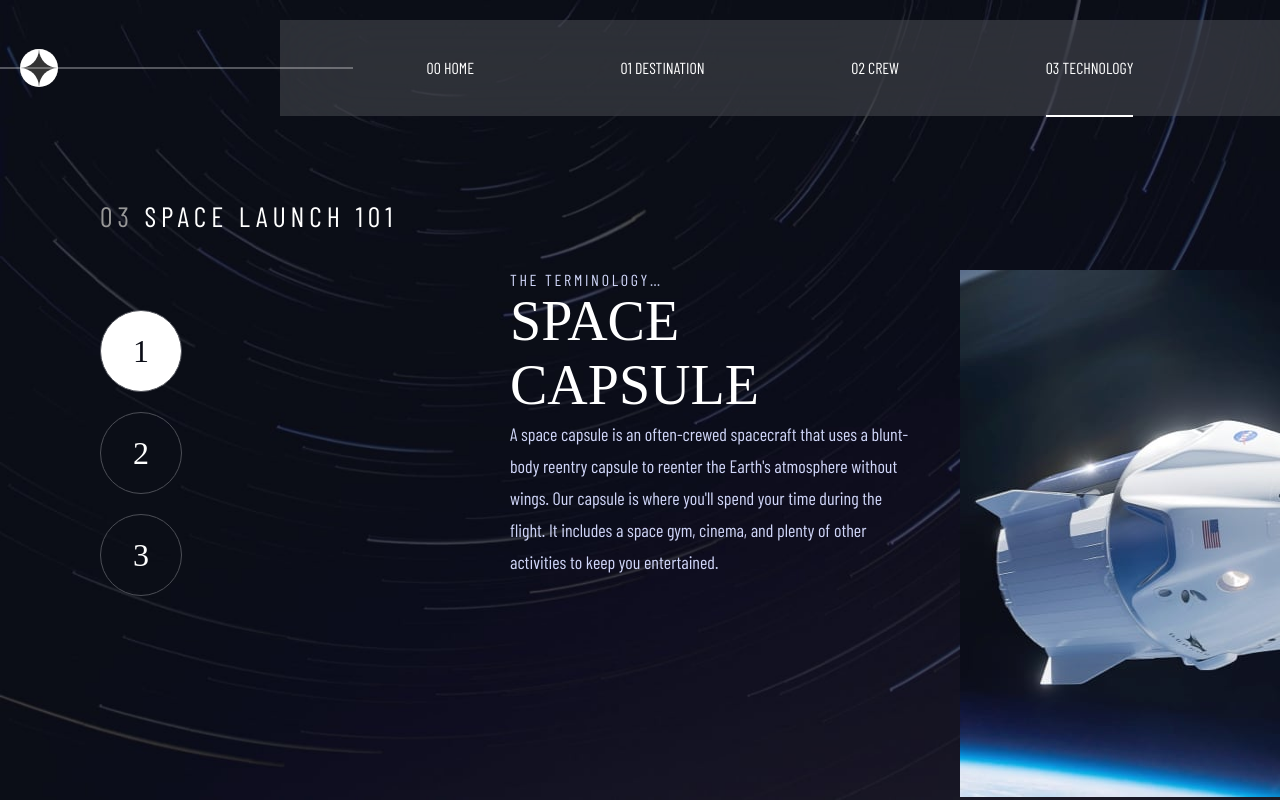
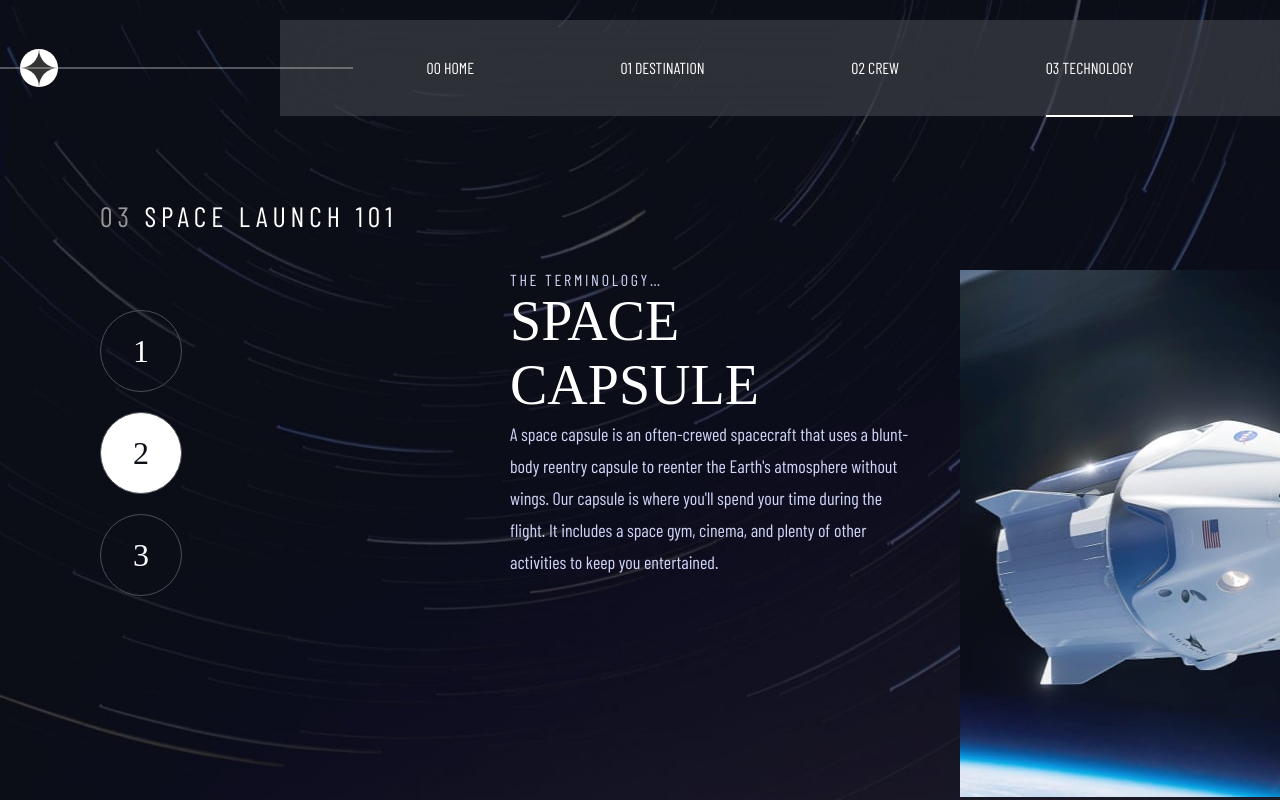
Before and after one commit to Fernando-uif/space-tourism, a React (Vite) app: page /technology/capsule in a window 1280 px wide. Shown: the top 800 px of the page. Built offline with nearby package versions, Linux system fonts and the light colour scheme; a web font is replaced by a local one.

Commit message:
Add the navigation on technology navBar

```diff
--- a/src/ui/components/NavBar.jsx
+++ b/src/ui/components/NavBar.jsx
@@ -7,13 +7,13 @@ export const NavBar = () => {
   return (
     <>
       <nav className="NavBar">
-        <div className="NavBar__logo">
+        <NavLink className="NavBar__logo" to='/home'>
           <span className="NavBar__logo-circle"></span>
           <span className="NavBar__logo-circle2"></span>
-        </div>
+        </NavLink>
 
         <div className="NavBar__items">
-        <NavLink
+          <NavLink
             className={({ isActive }) =>
               "NavBar__item NavBar__item-1 " +
               (isActive ? " NavBar__selected" : "")
--- a/src/ui/components/NavTechnology.jsx
+++ b/src/ui/components/NavTechnology.jsx
@@ -6,15 +6,30 @@ export const NavTechnology = () => {
     <>
       <div className="NavTechnology">
         <NavLink
-          className="NavTechnology__circle NavTechnology__selected"
+          className={({ isActive }) =>
+            "NavTechnology__circle " +
+            (isActive ? "NavTechnology__selected" : "")
+          }
           to="launch"
         >
           <span className="NavTechnology__number">1</span>
         </NavLink>
-        <NavLink className="NavTechnology__circle" to="capsule">
+        <NavLink
+          className={({ isActive }) =>
+            "NavTechnology__circle " +
+            (isActive ? "NavTechnology__selected" : "")
+          }
+          to="capsule"
+        >
           <span className="NavTechnology__number">2</span>
         </NavLink>
-        <NavLink className="NavTechnology__circle" to="port">
+        <NavLink
+          className={({ isActive }) =>
+            "NavTechnology__circle " +
+            (isActive ? "NavTechnology__selected" : "")
+          }
+          to="port"
+        >
           <span className="NavTechnology__number">3</span>
         </NavLink>
       </div>
```
